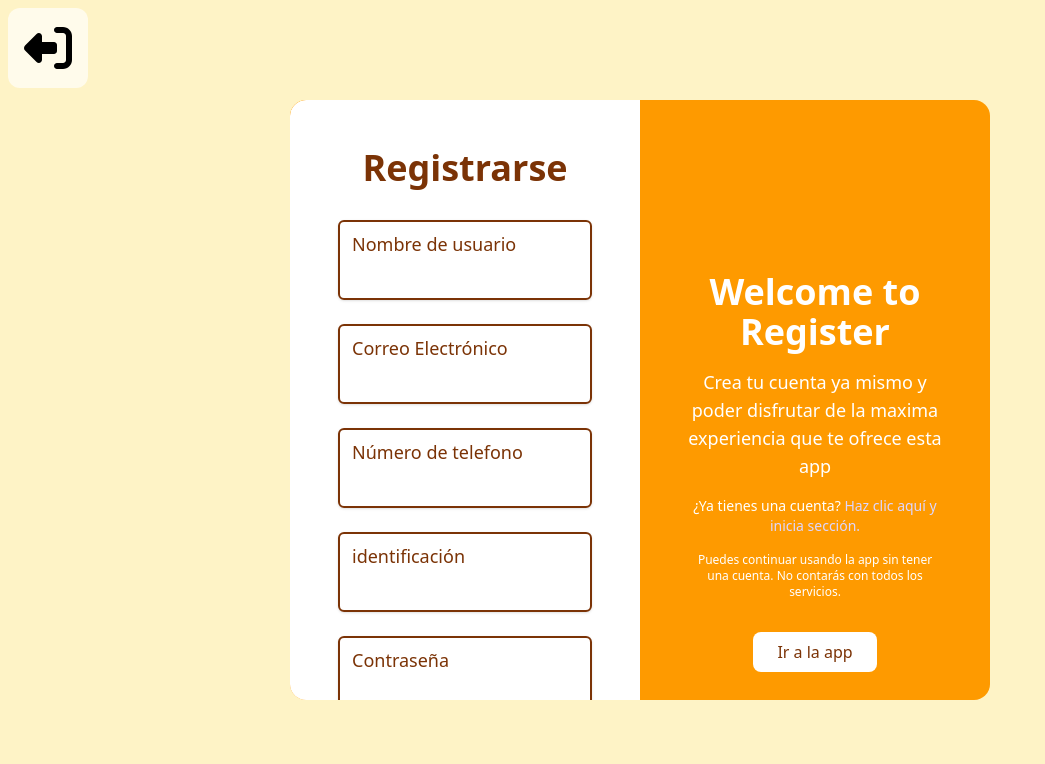
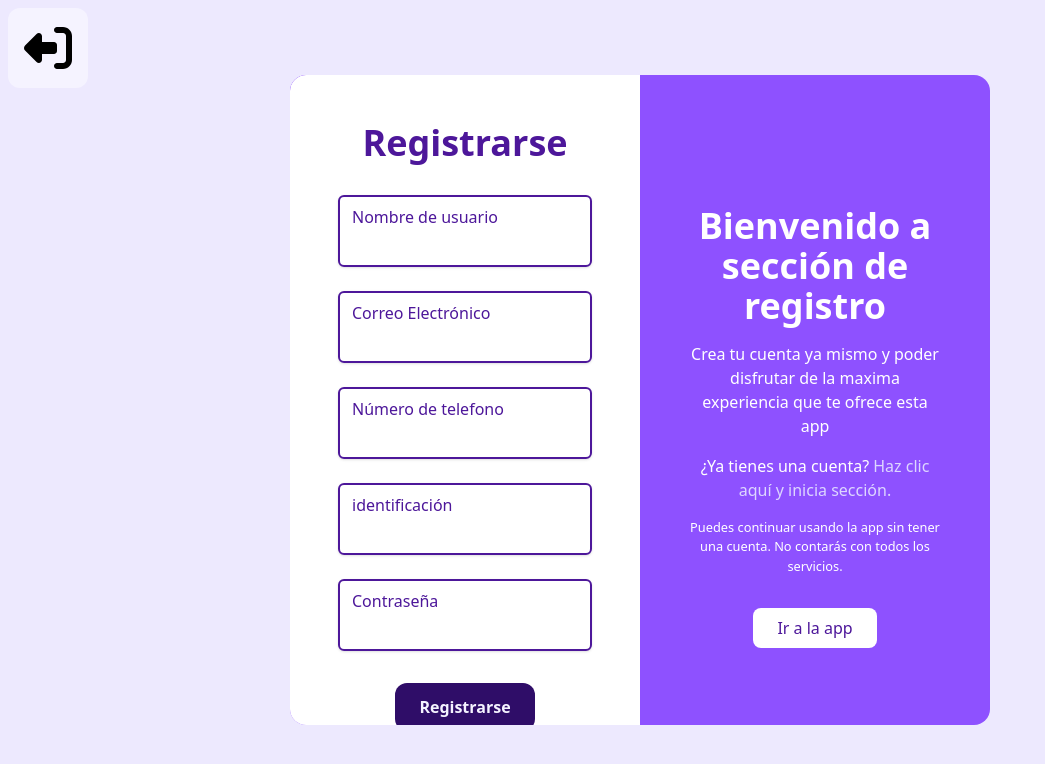
Before and after one commit to jaherreraf/parkin-ui, a Vue app: page /register in a window 1280 px wide. Shown: the top 764 px of the page, without its empty margins (0-1045 px from the left). Built offline with nearby package versions, Linux system fonts and the light colour scheme; no server answers.

Commit message:
change in login and register

```diff
--- a/src/views/Register.vue
+++ b/src/views/Register.vue
@@ -142,23 +142,23 @@
 </script>
 
 <template>
-  <div class="w-screen h-dvh bg-amber-100 grid place-content-start md:place-content-center">
+  <div class="w-screen h-dvh bg-violet-100 grid place-content-start md:place-content-center">
     <!-- Contenedor principal con dos columnas -->
-    <div id="container" class="bg-amber-500 md:w-[700px] h-dvh md:h-[600px] grid md:grid-cols-2 md:rounded-2xl overflow-hidden">
-      <!-- Columna 1: Formulario de inicio de sesión -->
+    <div id="container" class="bg-violet-500 md:w-[700px] h-dvh md:h-[650px] grid md:grid-cols-2 md:rounded-2xl overflow-hidden">
+      <!-- Columna 1: Formulario de Registro -->
       <div class="bg-white rounded-l-2xl  md:h-full p-12 flex flex-col items-center justify-center gap-8 row-start-2 md:row-start-1">
-        <h1 class="font-black text-4xl text-amber-900">Registrarse</h1>
+        <h1 class="font-black text-4xl text-violet-900">Registrarse</h1>
         <div class="w-full max-w-sm space-y-6">
           <!-- Campo de identificación -->
           <div class="relative">
             <input
-              class="w-full h-20 bg-transparent placeholder:text-slate-400 text-slate-700 text-sm border-2 border-amber-900 rounded-md px-3 py-2 pt-4 transition duration-300 ease focus:outline-none focus:border-amber-950 hover:border-slate-300 shadow-sm focus:shadow"
+              class="w-full h-18 bg-transparent placeholder:text-slate-400 text-slate-700 text-sm border-2 border-violet-900 rounded-md px-3 py-2 pt-6 transition duration-300 ease focus:outline-none focus:border-violet-950 hover:border-slate-300 shadow-sm focus:shadow"
               name="username"
               id="username"
               v-model="user.username"
             />
             <label
-              class="absolute cursor-text bg-white px-1 left-2.5 top-2.5 text-amber-900 text-lg transition-all transform origin-left"
+              class="absolute cursor-text bg-white px-1 left-2.5 top-2.5 text-violet-900 text-md transition-all transform origin-left"
               for="username"
             >
               Nombre de usuario
@@ -171,13 +171,13 @@
           </div>
           <div class="relative">
             <input
-              class="w-full h-20 bg-transparent placeholder:text-slate-400 text-slate-700 text-sm border-2 border-amber-900 rounded-md px-3 py-2 pt-4 transition duration-300 ease focus:outline-none focus:border-amber-950 hover:border-slate-300 shadow-sm focus:shadow"
+              class="w-full h-18 bg-transparent placeholder:text-slate-400 text-slate-700 text-sm border-2 border-violet-900 rounded-md px-3 py-2 pt-6 transition duration-300 ease focus:outline-none focus:border-violet-950 hover:border-slate-300 shadow-sm focus:shadow"
               name="email"
               id="email"
               v-model="user.email"
             />
             <label
-              class="absolute cursor-text bg-white px-1 left-2.5 top-2.5 text-amber-900 text-lg transition-all transform origin-left"
+              class="absolute cursor-text bg-white px-1 left-2.5 top-2.5 text-violet-900 text-md transition-all transform origin-left"
               for="email"
             >
               Correo Electrónico
@@ -190,13 +190,13 @@
           </div>
           <div class="relative">
             <input
-              class="w-full h-20 bg-transparent placeholder:text-slate-400 text-slate-700 text-sm border-2 border-amber-900 rounded-md px-3 py-2 pt-4 transition duration-300 ease focus:outline-none focus:border-amber-950 hover:border-slate-300 shadow-sm focus:shadow"
+              class="w-full h-18 bg-transparent placeholder:text-slate-400 text-slate-700 text-sm border-2 border-violet-900 rounded-md px-3 py-2 pt-6 transition duration-300 ease focus:outline-none focus:border-violet-950 hover:border-slate-300 shadow-sm focus:shadow"
               name="phone"
               id="phone"
               v-model="user.phone_number"
             />
             <label
-              class="absolute cursor-text bg-white px-1 left-2.5 top-2.5 text-amber-900 text-lg transition-all transform origin-left"
+              class="absolute cursor-text bg-white px-1 left-2.5 top-2.5 text-violet-900 text-md transition-all transform origin-left"
               for="phone"
             >
               Número de telefono
@@ -209,13 +209,13 @@
           </div>
           <div class="relative">
             <input
-              class="w-full h-20 bg-transparent placeholder:text-slate-400 text-slate-700 text-sm border-2 border-amber-900 rounded-md px-3 py-2 pt-4 transition duration-300 ease focus:outline-none focus:border-amber-950 hover:border-slate-300 shadow-sm focus:shadow"
+              class="w-full h-18 bg-transparent placeholder:text-slate-400 text-slate-700 text-sm border-2 border-violet-900 rounded-md px-3 py-2 pt-6 transition duration-300 ease focus:outline-none focus:border-violet-950 hover:border-slate-300 shadow-sm focus:shadow"
               name="identification"
               id="identification"
               v-model="user.identity_number"
             />
             <label
-              class="absolute cursor-text bg-white px-1 left-2.5 top-2.5 text-amber-900 text-lg transition-all transform origin-left"
+              class="absolute cursor-text bg-white px-1 left-2.5 top-2.5 text-violet-900 text-md transition-all transform origin-left"
               for="identification"
             >
               identificación
@@ -229,14 +229,14 @@
           <!-- Campo de contraseña -->
           <div class="relative">
             <input
-              class="w-full h-20 bg-transparent placeholder:text-slate-400 text-slate-700 text-sm border-2 border-amber-900 rounded-md px-3 py-2 pt-4 transition duration-300 ease focus:outline-none focus:border-amber-950 hover:border-slate-300 shadow-sm focus:shadow"
+              class="w-full h-18 bg-transparent placeholder:text-slate-400 text-slate-700 text-sm border-2 border-violet-900 rounded-md px-3 py-2 pt-6 transition duration-300 ease focus:outline-none focus:border-violet-950 hover:border-slate-300 shadow-sm focus:shadow"
               type="password"
               name="password"
               id="password"
               v-model="user.password"
             />
             <label
-              class="absolute cursor-text bg-white px-1 left-2.5 top-2.5 text-amber-900 text-lg transition-all transform origin-left"
+              class="absolute cursor-text bg-white px-1 left-2.5 top-2.5 text-violet-900 text-md transition-all transform origin-left"
               for="password"
             >
               Contraseña
@@ -248,28 +248,27 @@
             </transition>
           </div>
         </div>
-        <!-- Botón de inicio de sesión -->
-        <button class="bg-amber-950 hover:bg-amber-900 focus:bg-amber-900 focus:text-white hover:text-white transition-all duration-300 text-center font-black text-amber-50 py-3 px-6 rounded-xl cursor-pointer"
+        <!-- Botón de Registrarse -->
+        <button class="bg-violet-950 hover:bg-violet-900 focus:bg-violet-900 focus:text-white hover:text-white transition-all duration-300 text-center font-black text-violet-50 py-3 px-6 rounded-xl cursor-pointer"
         @click="submit"
         >
           Registrarse
         </button>
       </div>
-
       <!-- Columna 2: Mensaje de bienvenida -->
-      <div class="text-center p-12 flex flex-col items-center justify-center gap-4 text-white row-start-1">
-        <h2 class="text-4xl font-bold">Welcome to Register</h2>
-        <p class="text-lg">Crea tu cuenta ya mismo y poder disfrutar de la maxima experiencia que te ofrece esta app</p>
-        <span class="text-sm">¿Ya tienes una cuenta? <a href="/login" class="text-violet-200 hover:underline">Haz clic aquí y inicia sección.</a></span>
-        <small class="text-xs">Puedes continuar usando la app sin tener una cuenta. No contarás con todos los servicios.</small>
-        <button class="mt-4 bg-white text-amber-900 py-2 px-6 rounded-lg hover:bg-amber-50 transition-colors cursor-pointer">
+      <div class="text-center p-12 flex flex-col items-center justify-center gap-4 text-white row-start-1 text-md">
+        <h2 class="text-4xl font-bold text-center">Bienvenido a sección de registro</h2>
+        <p>Crea tu cuenta ya mismo y poder disfrutar de la maxima experiencia que te ofrece esta app</p>
+        <span>¿Ya tienes una cuenta? <a href="/login" class="text-violet-200 hover:underline">Haz clic aquí y inicia sección.</a></span>
+        <small>Puedes continuar usando la app sin tener una cuenta. No contarás con todos los servicios.</small>
+        <button class="mt-4 bg-white text-violet-900 py-2 px-6 rounded-lg hover:bg-violet-50 transition-colors cursor-pointer">
           <router-link to="/app">
             Ir a la app
           </router-link>
         </button>
       </div>
     </div>
-    <button class="fixed top-2 left-2 text-center p-4 bg-amber-50 rounded-xl cursor-pointer">
+    <button class="fixed top-2 left-2 text-center p-4 bg-violet-50 rounded-xl cursor-pointer">
         <router-link to="/">
             <img :src="arrow" class="w-12 h-12 rotate-180">
         </router-link>
```
Also changed, not shown: src/views/Login.vue (+10 -10 lines).
